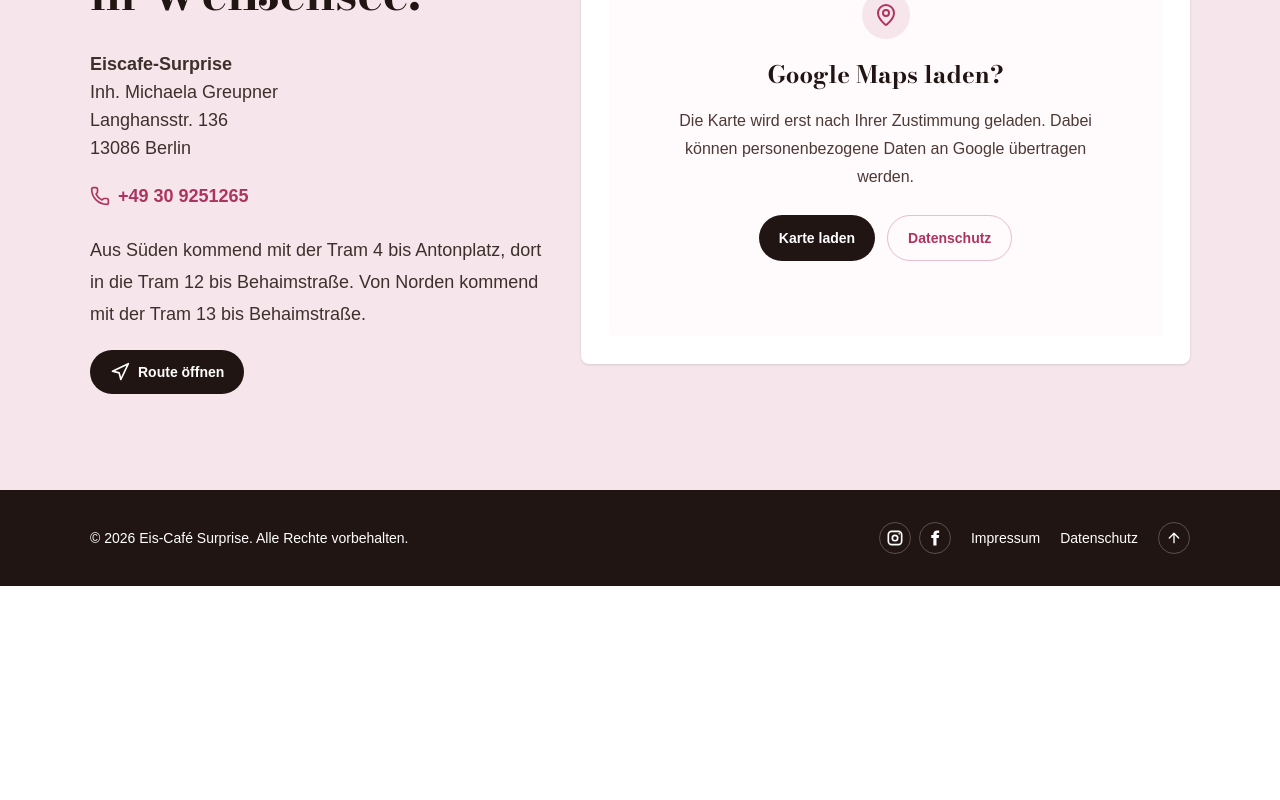
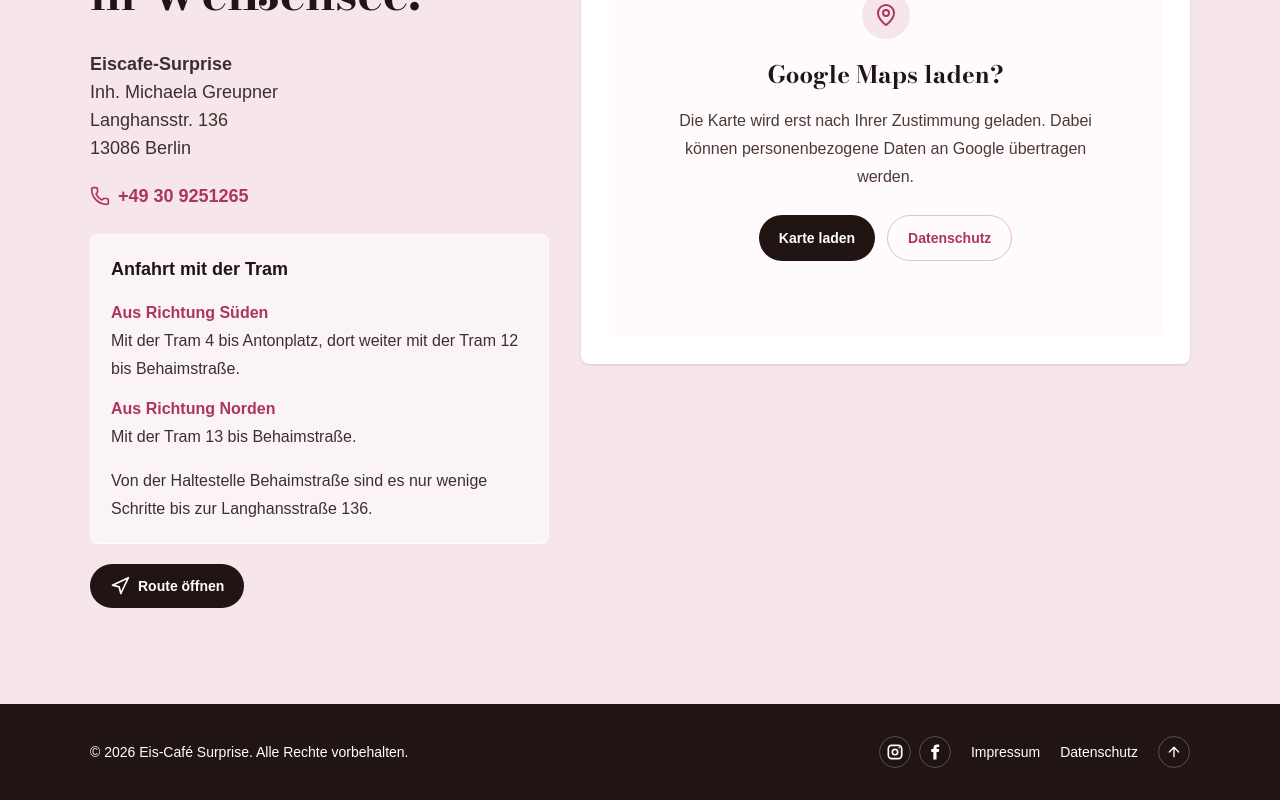
Before and after one commit to Luc1412/eiscafe-suprise, a Next.js app: page / in a window 1280 px wide. Shown: the part 3139-3939 px from the top of the page. Before the commit the page ends 3725 px from the top, so only its background shows below. Built offline with nearby package versions, Linux system fonts and the light colour scheme.

Commit message:
feat: enhance directions section with detailed tram routes and accessibility information

```diff
--- a/app/page.tsx
+++ b/app/page.tsx
@@ -317,11 +317,32 @@ export default function Home() {
                       +49 30 9251265
                     </a>
                   </p>
-                  <p className="leading-8">
-                    Aus Süden kommend mit der Tram 4 bis Antonplatz, dort in die
-                    Tram 12 bis Behaimstraße. Von Norden kommend mit der Tram 13
-                    bis Behaimstraße.
-                  </p>
+                  <div className="rounded-lg border border-white/70 bg-white/55 p-5">
+                    <p className="font-black text-[#201513]">
+                      Anfahrt mit der Tram
+                    </p>
+                    <dl className="mt-4 space-y-3 text-base leading-7">
+                      <div>
+                        <dt className="font-bold text-[#AE3460]">
+                          Aus Richtung Süden
+                        </dt>
+                        <dd>
+                          Mit der Tram 4 bis Antonplatz, dort weiter mit der
+                          Tram 12 bis Behaimstraße.
+                        </dd>
+                      </div>
+                      <div>
+                        <dt className="font-bold text-[#AE3460]">
+                          Aus Richtung Norden
+                        </dt>
+                        <dd>Mit der Tram 13 bis Behaimstraße.</dd>
+                      </div>
+                    </dl>
+                    <p className="mt-4 text-base leading-7">
+                      Von der Haltestelle Behaimstraße sind es nur wenige
+                      Schritte bis zur Langhansstraße 136.
+                    </p>
+                  </div>
                   <a
                     href="https://www.google.com/maps/place/Eiscaf%C3%A9+Surprise/@52.5499049,13.4458813,19z/data=!4m6!3m5!1s0x47a84de8bd3b870b:0xe41b190621e23a9b!8m2!3d52.5498716!4d13.4459254!16s%2Fg%2F1vzqr8py?entry=ttu"
                     target="_blank"
```
